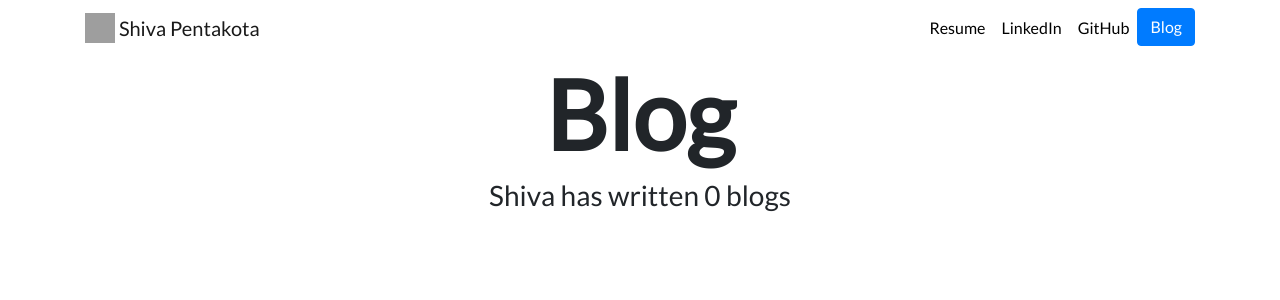
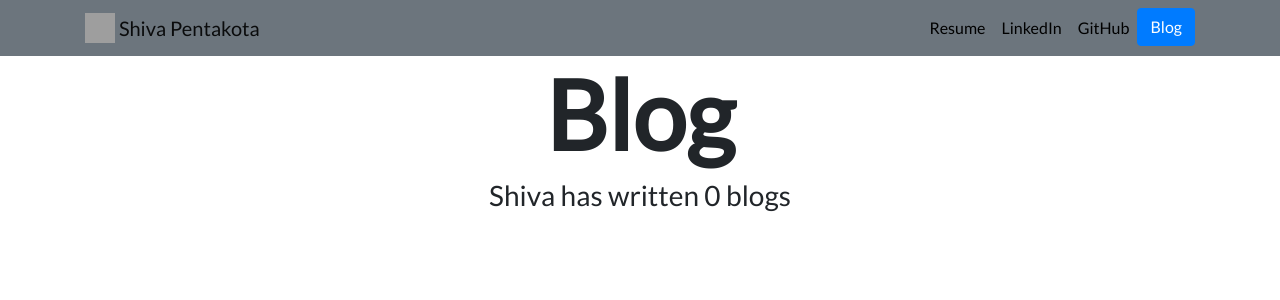
Before and after one commit to ShivaPentakotaCS/Personal-Website, a Django app: page /blog/ in a window 1280 px wide. Shown: the top 300 px of the page. Run offline with Django 3.2, Linux system fonts and the light colour scheme; data that the repository does not hold is empty; some libraries are stand-ins or nearby versions; grey boxes are pictures that could not be loaded.

Commit message:
Changed navbar color

```diff
--- a/portfolio/templates/portfolio/base.html
+++ b/portfolio/templates/portfolio/base.html
@@ -21,7 +21,7 @@
 
 <body>
 
-  <nav id="topNav" class="navbar navbar-expand-md navbar-light">
+  <nav id="topNav" class="navbar navbar-expand-md navbar-light bg-secondary">
     <div class="container">
       <a class="navbar-brand" href="{% url 'home' %}">
         <img src="{% static "portfolio/Logo.png" %}" width="30" height="30" class="d-inline-block align-top" alt="Shiva's Logo">
```
